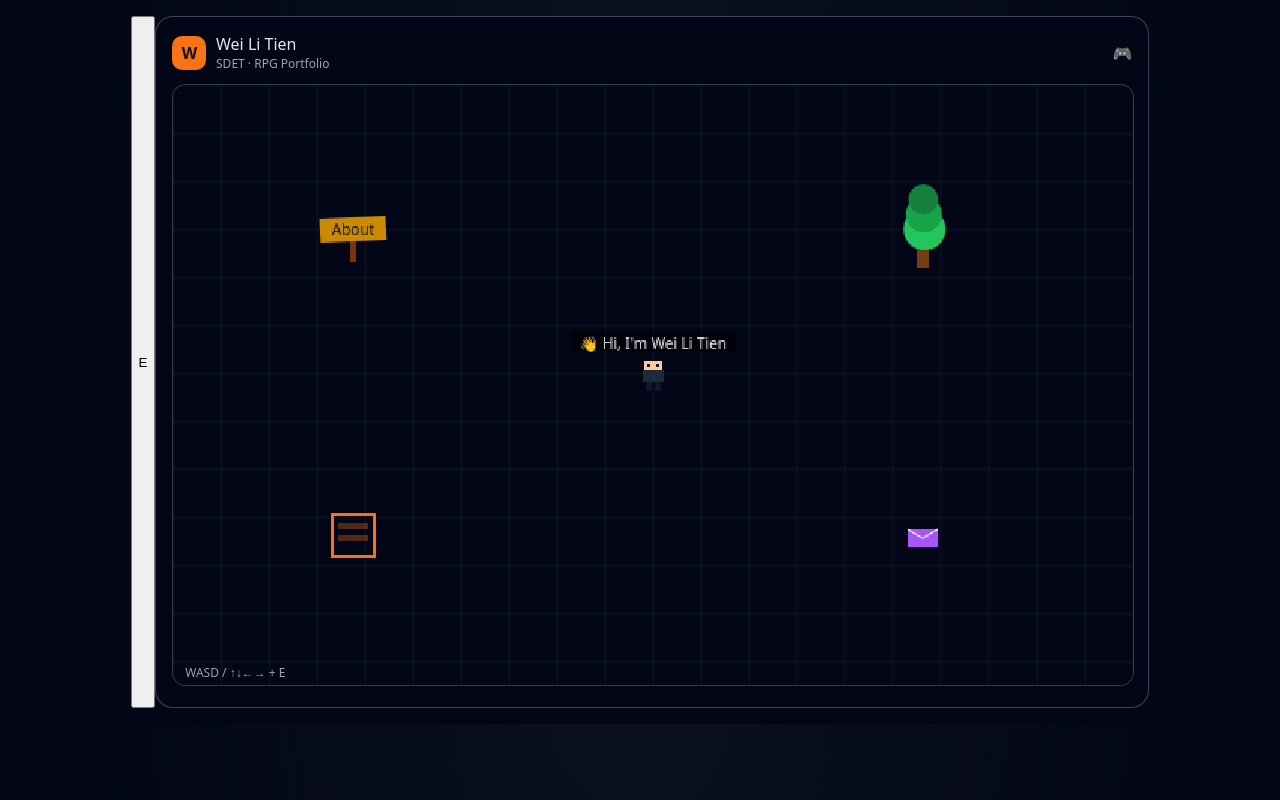
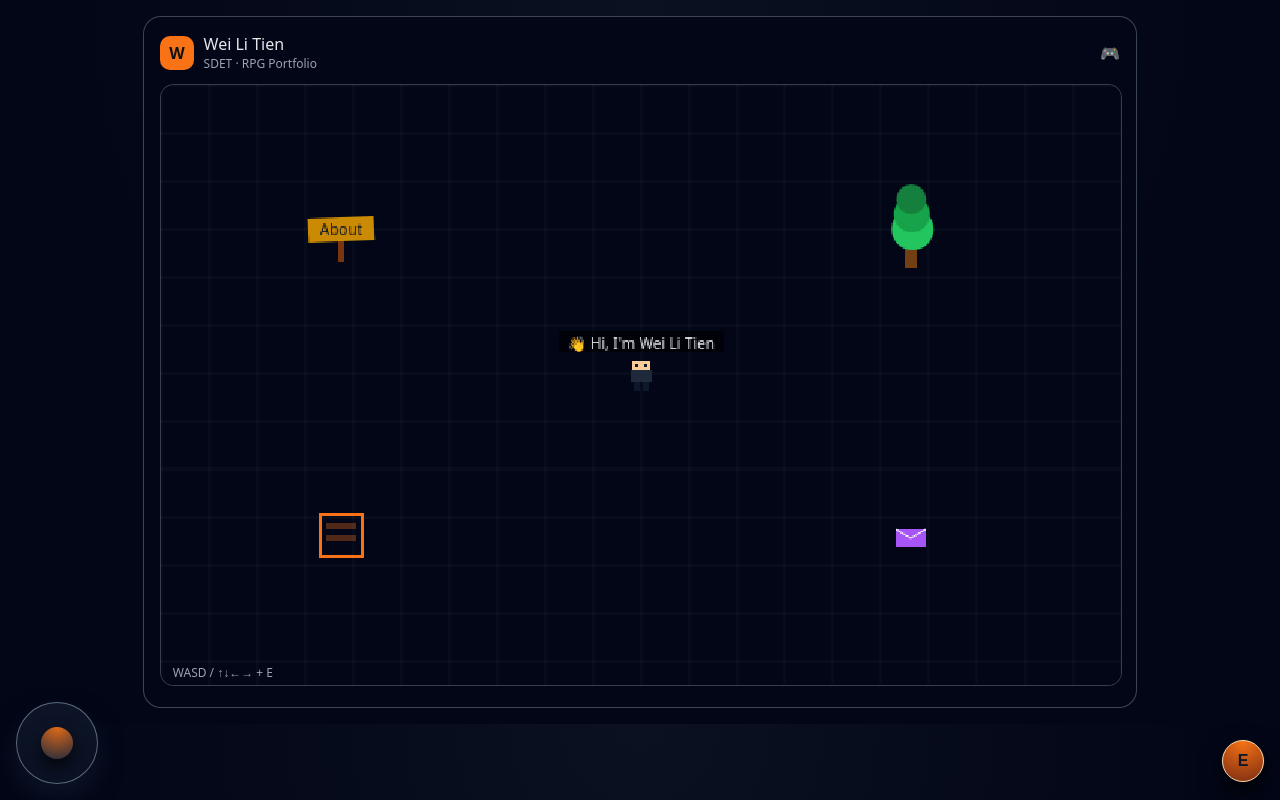
Before and after one commit to weilitien/resume, a plain HTML site: page index.html in a window 1280 px wide. Drawn offline with Linux system fonts and the light colour scheme.

Commit message:
add from company

```diff
--- a/index.html
+++ b/index.html
@@ -6,16 +6,6 @@
 <meta name="viewport" content="width=device-width, initial-scale=1" />
 
 <style>
-
-body.touch .joystick {
-  display: flex;
-}
-
-body.touch .interact-btn {
-  display: flex;
-}
-
-
 body {
   margin: 0;
   background: radial-gradient(circle at top, #0b1120, #020617 60%);
@@ -99,17 +89,85 @@ canvas {
   border:none;
   font-weight:bold;
 }
+/* ===== 小搖桿（左下角） ===== */
+.joystick {
+  display: none; /* 手機才顯示，由 body.touch 控制 */
+  position: absolute;
+  left: 1rem;
+  bottom: 1rem;
+  width: 80px;     /* 小搖桿外圈 */
+  height: 80px;
+  border-radius: 50%;
+  background: radial-gradient(circle at top, rgba(15,23,42,0.9), rgba(15,23,42,0.7));
+  border: 1px solid rgba(148,163,184,0.6);
+  box-shadow: 0 12px 25px rgba(15,23,42,0.9);
+  display: flex;
+  align-items: center;
+  justify-content: center;
+  touch-action: none;
+  z-index: 10;
+}
+
+.joystick-inner {
+  width: 32px;     /* 小搖桿內圈 */
+  height: 32px;
+  border-radius: 50%;
+  background: radial-gradient(circle at top, rgba(249,115,22,0.9), rgba(248,250,252,0.1));
+  box-shadow:
+    0 8px 18px rgba(0,0,0,0.8),
+    0 0 0 1px rgba(15,23,42,0.8);
+  pointer-events: none;
+  transform: translate(0,0);
+}
+
+/* ===== 小 E 按鈕（右下角） ===== */
+.interact-btn {
+  display: none; /* 手機才顯示 */
+  position: absolute;
+  right: 1rem;
+  bottom: 1.1rem;
+  width: 42px;
+  height: 42px;
+  border-radius: 50%;
+  background: radial-gradient(circle at top, #f97316, #7c2d12);
+  border: 1px solid #fed7aa;
+  color: #111827;
+  font-weight: bold;
+  font-size: 1rem;
+  display: flex;
+  align-items: center;
+  justify-content: center;
+  box-shadow:
+    0 10px 25px rgba(0,0,0,0.9),
+    0 0 0 1px rgba(15,23,42,0.9);
+  z-index: 10;
+}
+
+.interact-btn:active {
+  transform: scale(0.95);
+}
+
+body.touch .joystick {
+  display: flex;
+}
+
+body.touch .interact-btn {
+  display: flex;
+}
+
+
 </style>
 </head>
 
 <body>
 
-<button id="btnInteract" class="interact-btn"><span>E</span></button>
+<div id="joystick" class="joystick">
+    <div id="joystickInner" class="joystick-inner"></div>
+</div>
 
-
-<div id="joystick" class="joystick">
-  <div id="joystickInner" class="joystick-inner"></div>
-</div>
+<button id="btnInteract" class="interact-btn">
+    <span>E</span>
+</button>
 
 
 <div class="shell">
@@ -495,13 +553,14 @@ canvas {
   </div>
 </div>
 
-
-
-
 <script>
 /* ===== Game ===== */
 let tick = 0;
 
+joystick.addEventListener("touchmove", e=>{
+  e.preventDefault();
+  handleJoystick(e);
+}, {passive:false});
 
 
 
```
